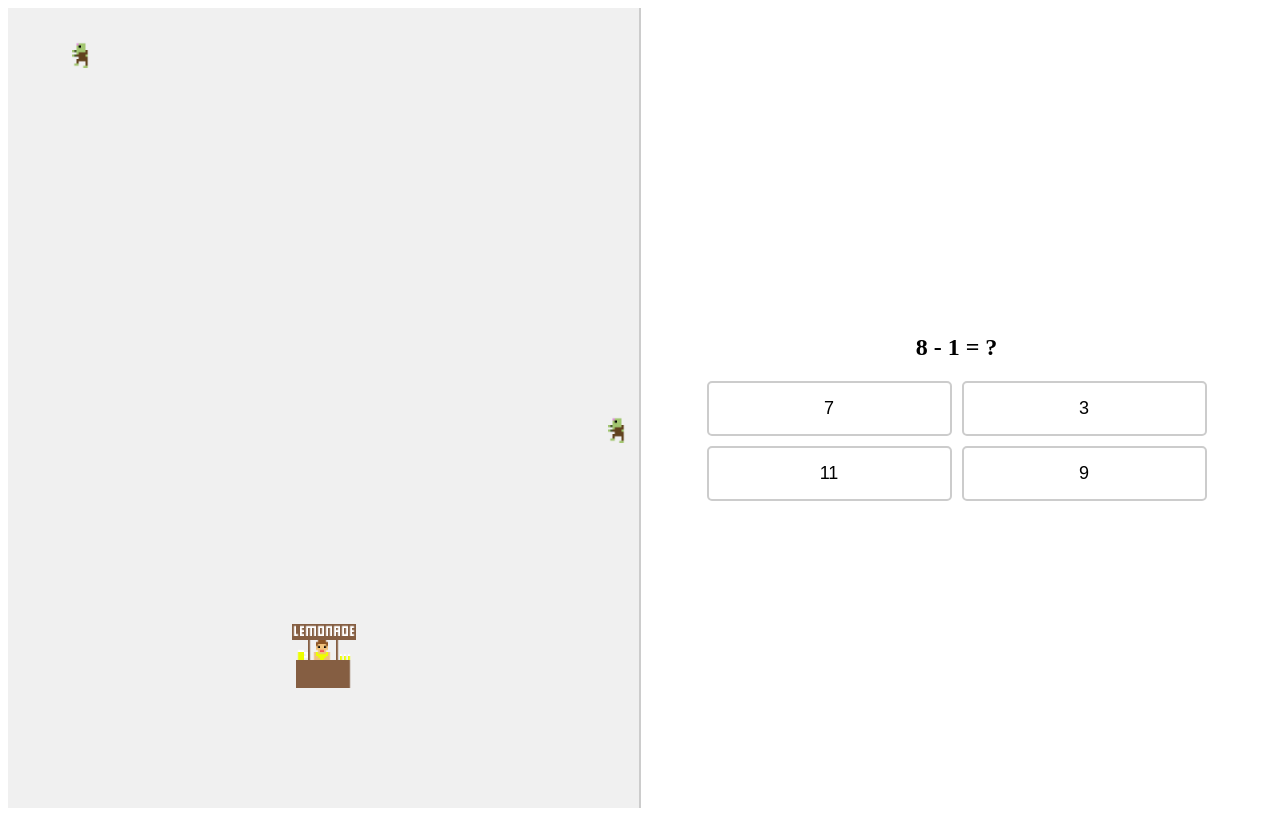
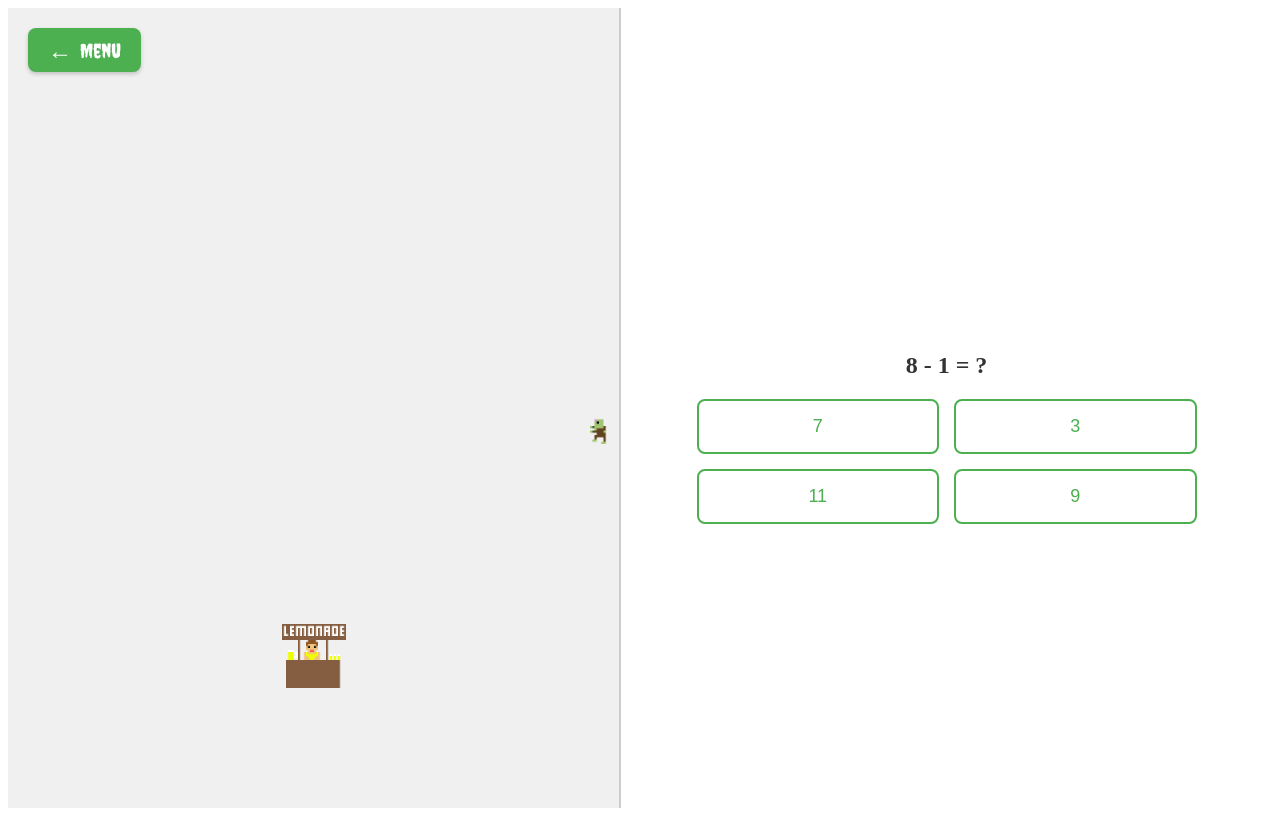
Before and after one commit to jadenmounteer/lemon-brains, an Angular app: page /game in a window 1280 px wide. Built offline with nearby package versions, Linux system fonts and the light colour scheme.

Commit message:
Refactor game component to include a main menu button, enhance game over overlay, and improve styling for better user experience. Adjust question display logic to prevent showing questions when the game is over.

```diff
--- a/src/app/components/game/game.component.html
+++ b/src/app/components/game/game.component.html
@@ -1,16 +1,17 @@
 <div class="game-container">
   <div class="game-half game-area" #gameArea>
-    <!-- Game over overlay -->
-    <div class="game-over-overlay" *ngIf="isGameOver">
-      <h1 class="game-over-text">Game Over</h1>
-      <button class="restart-button" (click)="restartGame()">
-        Restart Game
-      </button>
+    <button class="menu-button" (click)="goToMainMenu()">
+      <span class="menu-icon">←</span> Menu
+    </button>
+
+    <div *ngIf="isGameOver" class="game-over-overlay">
+      <h1 class="game-over-text">Game Over!</h1>
+      <button class="restart-button" (click)="restartGame()">Try Again</button>
     </div>
   </div>
 
   <div class="game-half question-area">
-    <div class="question-container" *ngIf="currentQuestion">
+    <div class="question-container" *ngIf="!isGameOver && currentQuestion">
       <h2>{{ currentQuestion.question }}</h2>
       <div class="options">
         <button
@@ -18,7 +19,6 @@
           (click)="checkAnswer(option)"
           class="option-button"
           [class.wrong]="wrongAnswer === option"
-          [disabled]="isGameOver"
         >
           {{ option }}
         </button>
--- a/src/app/components/game/game.component.scss
+++ b/src/app/components/game/game.component.scss
@@ -3,31 +3,32 @@
 .game-container {
   display: flex;
   width: 100%;
-  height: 100vh; // Full viewport height
-  flex-direction: row; // Default for desktop
-  overflow: hidden; // Prevent scrolling
+  height: 100vh;
+  flex-direction: row;
+  overflow: hidden;
+  background-color: #f0f0f0;
 
   @media (max-width: 768px) {
-    flex-direction: column; // Stack vertically on mobile
+    flex-direction: column;
   }
 }
 
 .game-half {
   flex: 1;
-  height: 100%; // Change from 100vh to 100%
+  height: 100%;
   position: relative;
-  padding: 0; // Remove padding that might affect positioning
+  padding: 0;
 }
 
 .game-area {
   background-color: #f0f0f0;
   border-right: 2px solid #ccc;
-  position: relative; // Change from absolute to relative
-  overflow: hidden; // Hide zombies until they enter the game area
+  overflow: hidden;
 
   @media (max-width: 768px) {
     border-right: none;
     border-bottom: 2px solid #ccc;
+    height: 70vh;
   }
 }
 
@@ -37,6 +38,11 @@
   flex-direction: column;
   align-items: center;
   justify-content: center;
+  padding: 20px;
+
+  @media (max-width: 768px) {
+    height: 30vh;
+  }
 }
 
 .placeholder-text {
@@ -50,14 +56,16 @@
   width: 100%;
   max-width: 500px;
   margin: 0 auto;
-  padding: 0 15px;
+  padding: 20px;
 
   h2 {
     font-size: 24px;
     margin-bottom: 20px;
+    color: #333;
 
     @media (max-width: 768px) {
       font-size: 20px;
+      margin-bottom: 15px;
     }
   }
 }
@@ -65,11 +73,11 @@
 .options {
   display: grid;
   grid-template-columns: repeat(2, 1fr);
-  gap: 10px;
+  gap: 15px;
   width: 100%;
 
   @media (max-width: 480px) {
-    grid-template-columns: 1fr; // Stack buttons vertically on very small screens
+    grid-template-columns: 1fr;
   }
 }
 
@@ -77,20 +85,17 @@
   padding: 15px 20px;
   font-size: 18px;
   cursor: pointer;
-  border: 2px solid #ccc;
-  border-radius: 5px;
+  border: 2px solid #4caf50;
+  border-radius: 8px;
   background: white;
+  color: #4caf50;
   transition: all 0.3s ease;
-
-  @media (max-width: 768px) {
-    padding: 12px 16px;
-    font-size: 16px;
-    min-height: 44px; // Minimum touch target size
-    touch-action: manipulation; // Optimize for touch
-  }
+  min-height: 44px;
+  touch-action: manipulation;
 
   &:hover {
-    background: #f0f0f0;
+    background: #4caf50;
+    color: white;
   }
 
   &.wrong {
@@ -106,7 +111,7 @@
   bottom: 15%;
   transform: translate(-50%, 0);
   image-rendering: pixelated;
-  z-index: 2; // Make sure stand appears above zombies
+  z-index: 2;
   width: 64px;
   height: 64px;
 }
@@ -152,7 +157,7 @@
   background-color: #4caf50;
   color: white;
   border: none;
-  border-radius: 5px;
+  border-radius: 8px;
   cursor: pointer;
   transition: all 0.3s ease;
   font-family: "Creepster", cursive;
@@ -165,6 +170,53 @@
   &:active {
     transform: scale(0.95);
   }
+}
+
+.menu-button {
+  position: absolute;
+  top: 20px;
+  left: 20px;
+  padding: 10px 20px;
+  font-family: "Creepster", cursive;
+  font-size: 20px;
+  background-color: #4caf50;
+  color: white;
+  border: none;
+  border-radius: 8px;
+  cursor: pointer;
+  transition: all 0.3s ease;
+  z-index: 10;
+  display: flex;
+  align-items: center;
+  gap: 8px;
+  box-shadow: 0 2px 4px rgba(0, 0, 0, 0.2);
+
+  &:hover {
+    background-color: #45a049;
+    transform: scale(1.05);
+    box-shadow: 0 4px 8px rgba(0, 0, 0, 0.3);
+  }
+
+  &:active {
+    transform: scale(0.95);
+  }
+
+  .menu-icon {
+    font-size: 24px;
+    line-height: 1;
+  }
+}
+
+.lemonade-projectile {
+  position: absolute;
+  image-rendering: pixelated;
+  pointer-events: none;
+  z-index: 3;
+  width: 96px;
+  height: 96px;
+  transform-origin: center;
+  transition: all 0.5s ease-out;
+  overflow: hidden;
 }
 
 @keyframes fadeIn {
@@ -187,15 +239,3 @@
     transform: scale(1);
   }
 }
-
-.lemonade-projectile {
-  position: absolute;
-  image-rendering: pixelated;
-  pointer-events: none;
-  z-index: 3;
-  width: 96px;
-  height: 96px;
-  transform-origin: center;
-  transition: all 0.5s ease-out;
-  overflow: hidden;
-}
--- a/src/app/components/game/game.component.ts
+++ b/src/app/components/game/game.component.ts
@@ -7,6 +7,7 @@ import {
   OnDestroy,
 } from '@angular/core';
 import { CommonModule } from '@angular/common';
+import { Router } from '@angular/router';
 import { MathService } from '../../services/math.service';
 import { MathQuestion } from '../../models/math-question.interface';
 import { SpriteAnimationService } from '../../services/sprite-animation.service';
@@ -34,7 +35,8 @@ export class GameComponent implements OnInit, AfterViewInit, OnDestroy {
 
   constructor(
     private mathService: MathService,
-    private spriteAnimationService: SpriteAnimationService
+    private spriteAnimationService: SpriteAnimationService,
+    private router: Router
   ) {}
 
   ngOnInit() {
@@ -411,6 +413,13 @@ export class GameComponent implements OnInit, AfterViewInit, OnDestroy {
     this.generateNewQuestion();
   }
 
+  goToMainMenu() {
+    // Clean up game state
+    this.ngOnDestroy();
+    // Navigate to main menu
+    this.router.navigate(['/']);
+  }
+
   ngOnDestroy() {
     if (this.zombieSpawnInterval) {
       clearInterval(this.zombieSpawnInterval);
```
